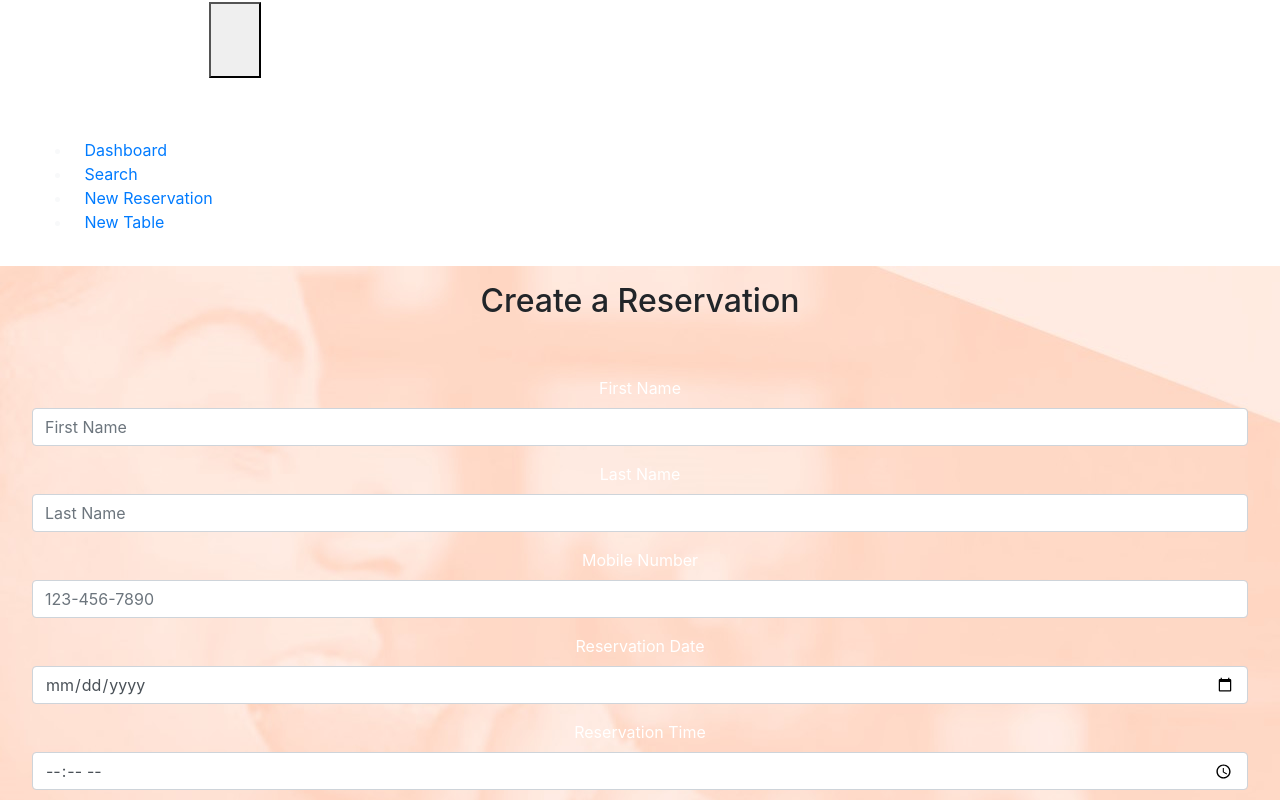
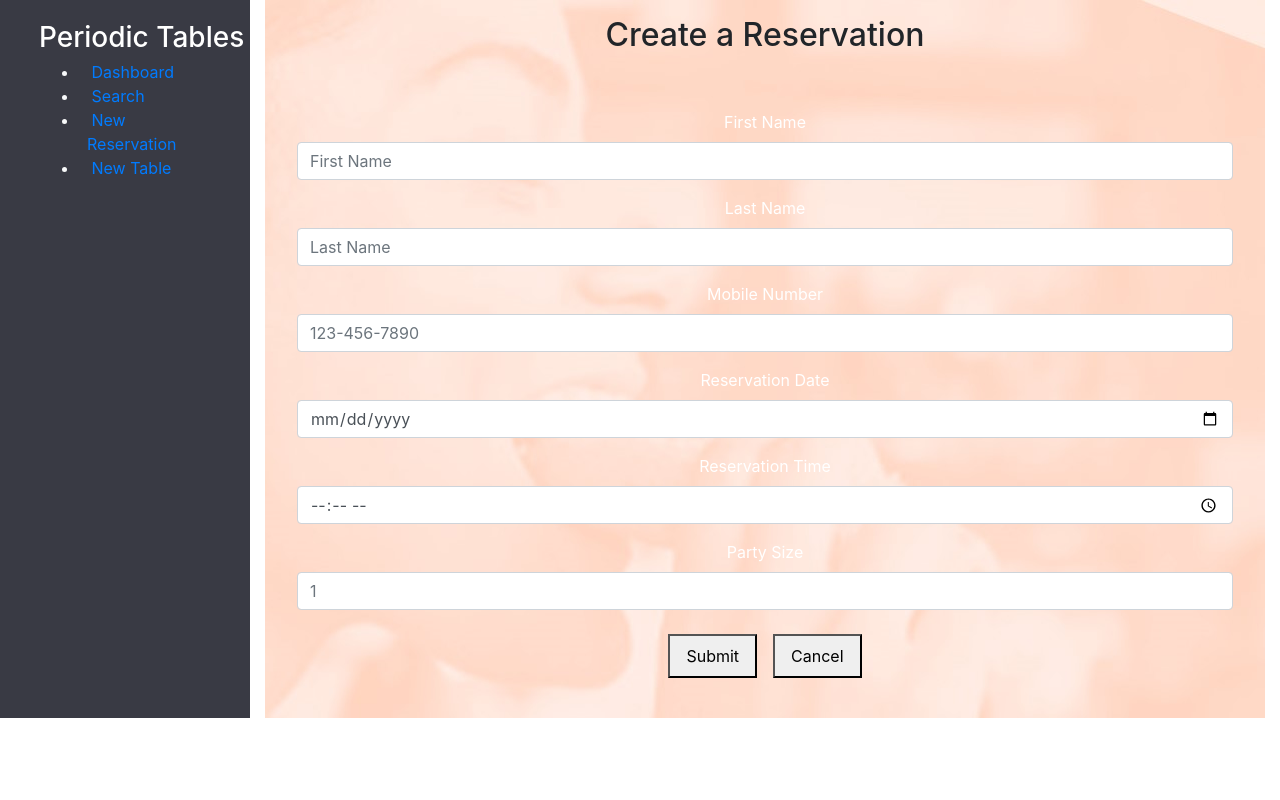
Before and after one commit to ajazzar/rest-back-end, a React (Create React App) app in the folder starter-restaurant-reservation-main/front-end/: page /reservations/new in a window 1280 px wide. Shown: the top 800 px of the page. Built offline with nearby package versions, Linux system fonts and the light colour scheme; a web font is replaced by a local one.

Commit message:
Update Layout.js

```diff
--- a/starter-restaurant-reservation-main/front-end/src/layout/Layout.js
+++ b/starter-restaurant-reservation-main/front-end/src/layout/Layout.js
@@ -1,8 +1,9 @@
 import React from "react";
 import Menu from "./Menu";
 import Routes from "./Routes";
-import { Link } from "react-router-dom";
+
 import "./Layout.css";
+
 /**
  * Defines the main layout of the application.
  *
@@ -10,53 +11,16 @@ import "./Layout.css";
  *
  * @returns {JSX.Element}
  */
-
-function handleSidebar() {
-  const sidebar = document.querySelector(".sidebar");
-  sidebar.classList.toggle("-translate-x-full");
-}
-
 function Layout() {
   return (
-    <div className="relative min-h-screen md:flex">
-      {/* mobile menu bar */}
-      <div className="mobile-menu-button top-0 bg-gray-800 w-full z-10 flex justify-between md:hidden">
-        <Link
-          className="navbar-brand block p-4 text-2xl text-white font-bold"
-          to="/"
-        >
-          <div>
-            <span>Periodic Tables</span>
-          </div>
-        </Link>
-        <button
-          type="button"
-          onClick={() => handleSidebar()}
-          className="p-4 focus:outline-none focus:bg-gray-700"
-        >
-          <svg
-            xmlns="http://www.w3.org/2000/svg"
-            className="h-8 w-8 text-white"
-            fill="none"
-            viewBox="0 0 24 24"
-            stroke="currentColor"
-          >
-            <path
-              strokeLinecap="round"
-              strokeLinejoin="round"
-              strokeWidth={2}
-              d="M4 6h16M4 12h16M4 18h16"
-            />
-          </svg>
-        </button>
-      </div>
-      {/* sidebar */}
-      <div className="sidebar z-10 w-62 bg-teal-700 space-y-6 py-7 px-2 md:relative md:translate-x-0 absolute inset-y-0 left-0 transform -translate-x-full transition duration-150 ease-in-out">
-        <Menu />
-      </div>
-      {/* main content */}
-      <div className="flex-1">
-        <Routes />
+    <div className="container-fluid">
+      <div className="row h-100">
+        <div className="col-md-2 side-bar">
+          <Menu />
+        </div>
+        <div className="col">
+          <Routes />
+        </div>
       </div>
     </div>
   );
```
